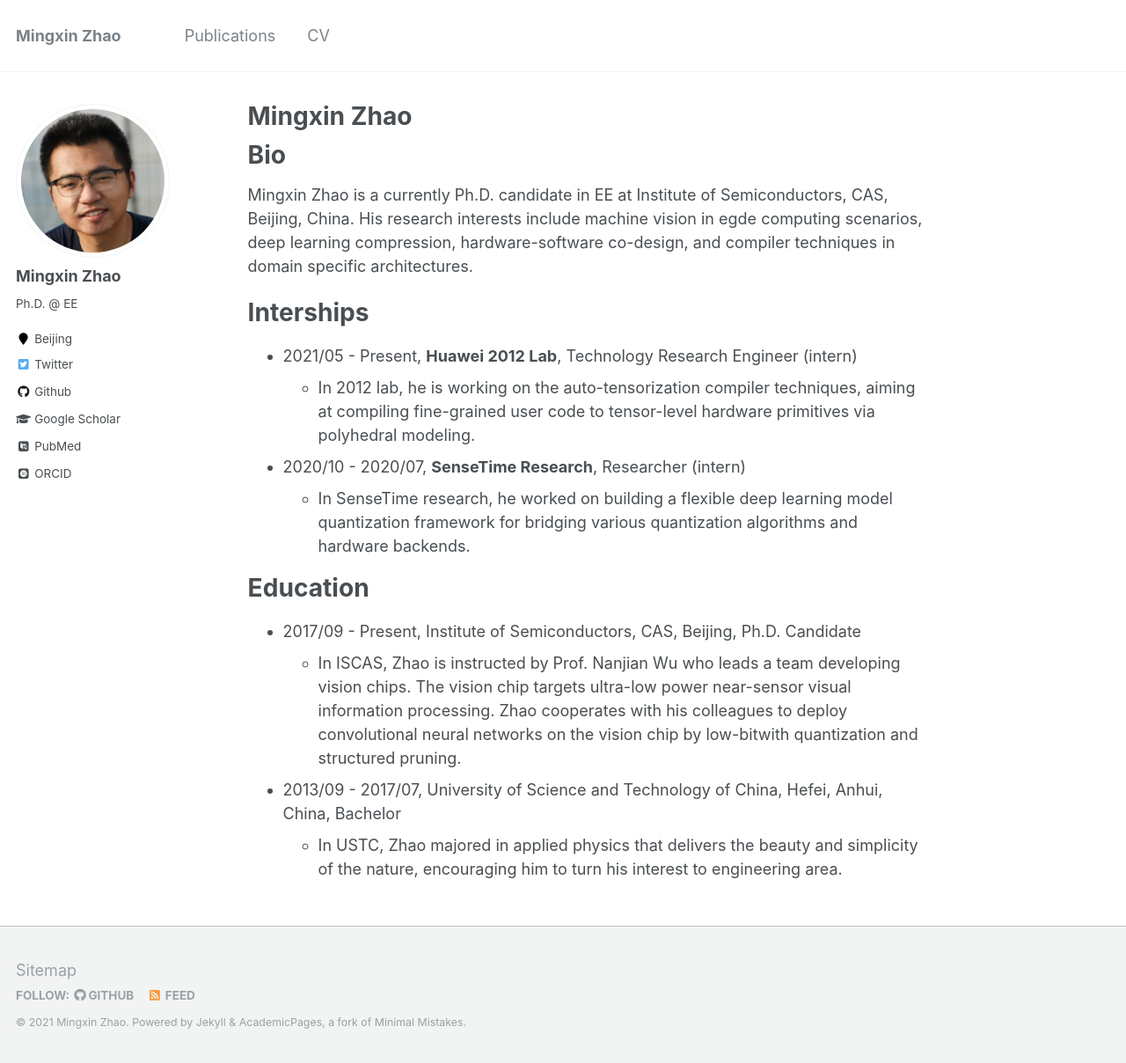
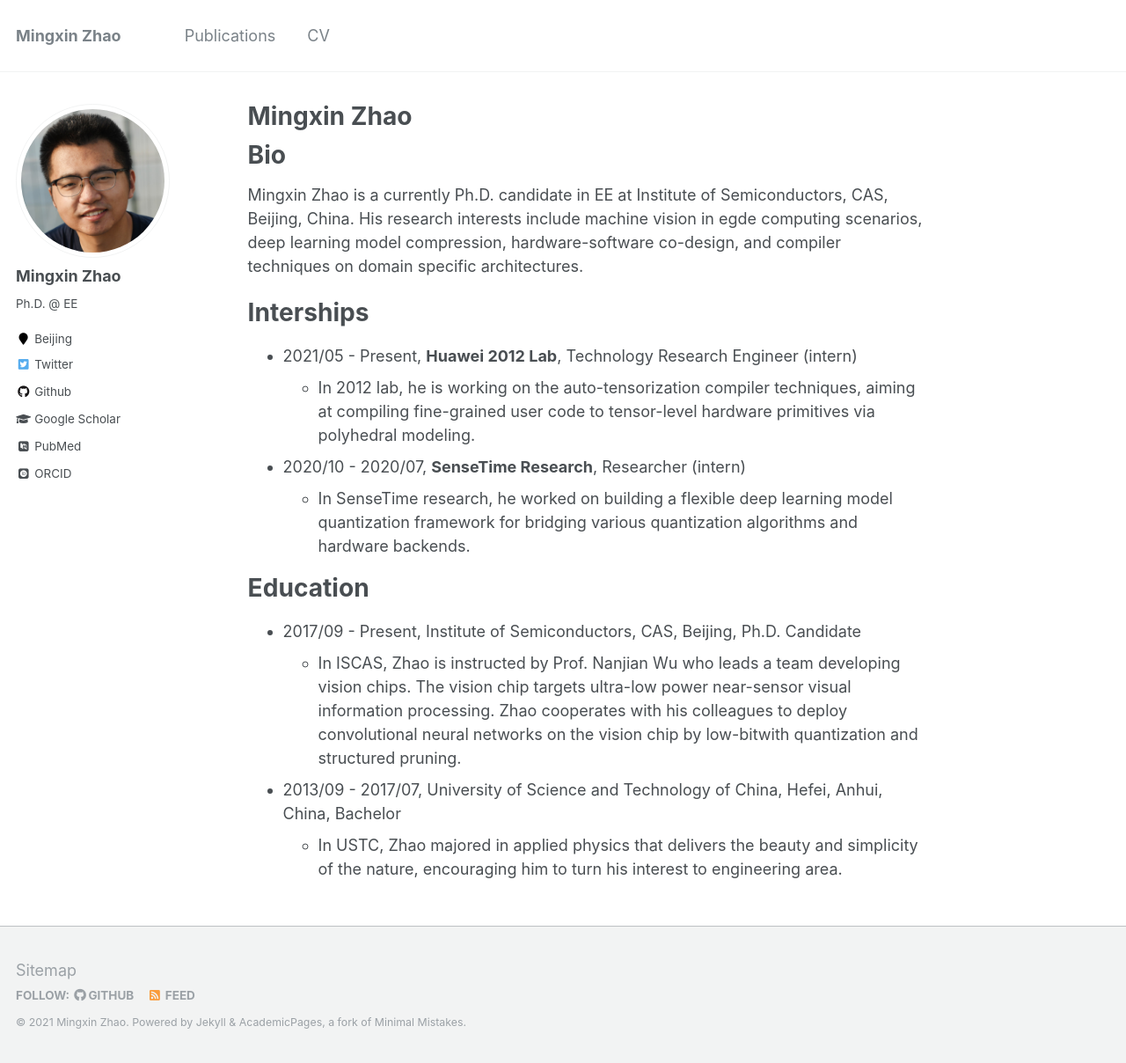
Before and after one commit to JackGittes/JackGittes.github.io, a Jekyll site: the page built from _pages/about.md, in a window 1280 px wide and 1208 px high. Shown: the whole window at 88% size. Built offline with Jekyll 4.4.1, drawn with Linux system fonts in a browser that asks for light colours; some web fonts are replaced.

Commit message:
Update: resume

```diff
--- a/_pages/about.md
+++ b/_pages/about.md
@@ -10,7 +10,7 @@ redirect_from:
 
 Bio
 ======
-Mingxin Zhao is a currently Ph.D. candidate in EE at Institute of Semiconductors, CAS, Beijing, China. His research interests include machine vision in egde computing scenarios, deep learning compression, hardware-software co-design, and compiler techniques in domain specific architectures.
+Mingxin Zhao is a currently Ph.D. candidate in EE at Institute of Semiconductors, CAS, Beijing, China. His research interests include machine vision in egde computing scenarios, deep learning model compression, hardware-software co-design, and compiler techniques on domain specific architectures.
 
 Interships
 ======
```
